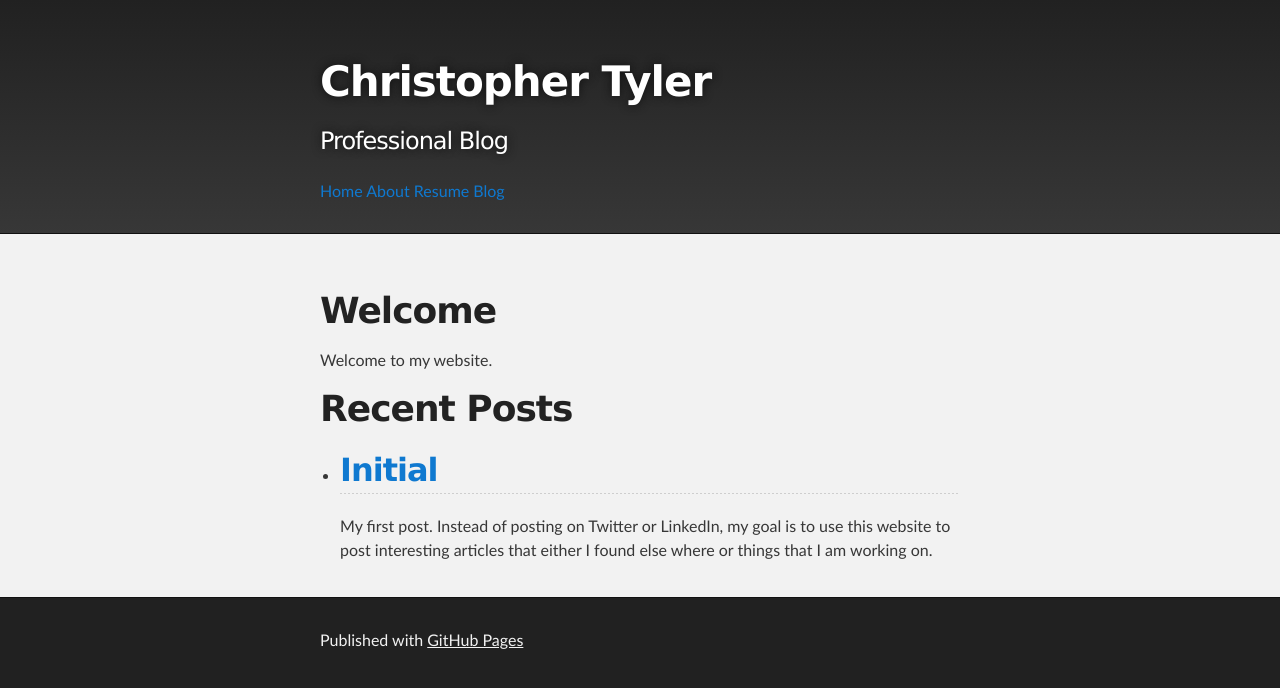
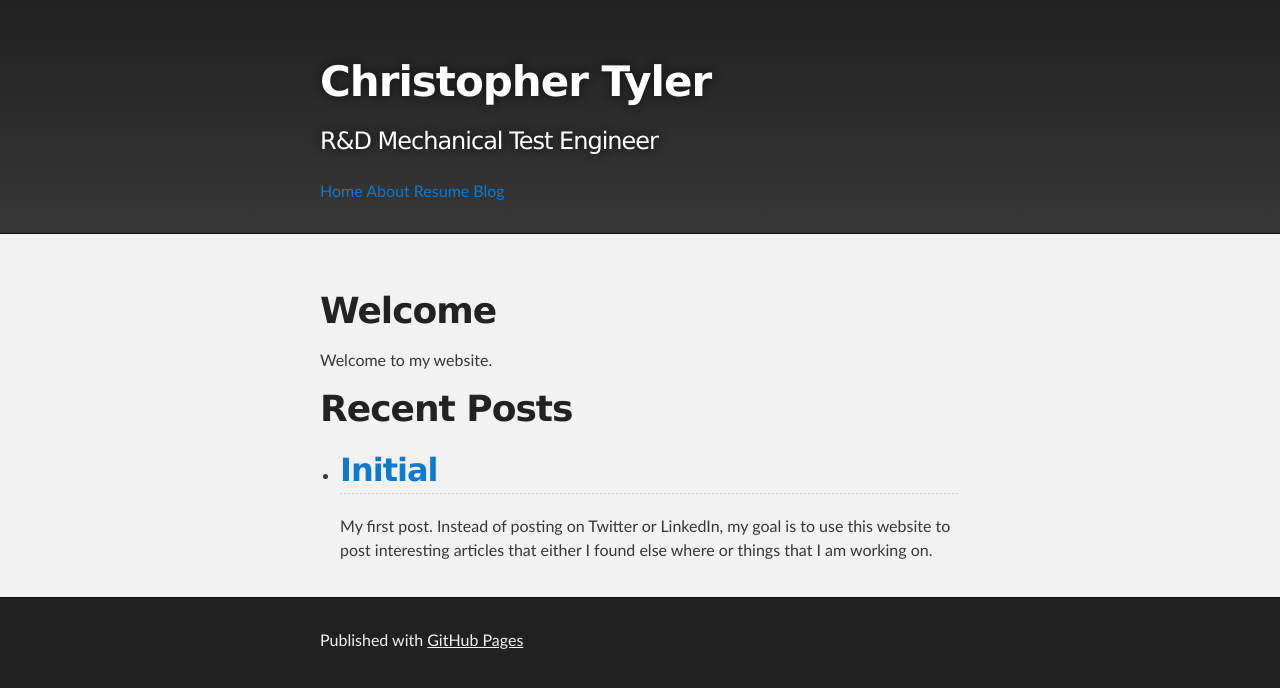
Before and after one commit to cetyler/cetyler.github.io, a Jekyll site: the page built from index.html, in a window 1280 px wide. Shown: the top 688 px of the page. Built offline with Jekyll 4.4.1, drawn with Linux system fonts in a browser that asks for light colours.

Commit message:
- Update the description.

```diff
--- a/_config.yml
+++ b/_config.yml
@@ -1,4 +1,4 @@
 title: Christopher Tyler
-description: Professional Blog
+description: R&D Mechanical Test Engineer
 theme: jekyll-theme-slate
 show_downloads: false
```
